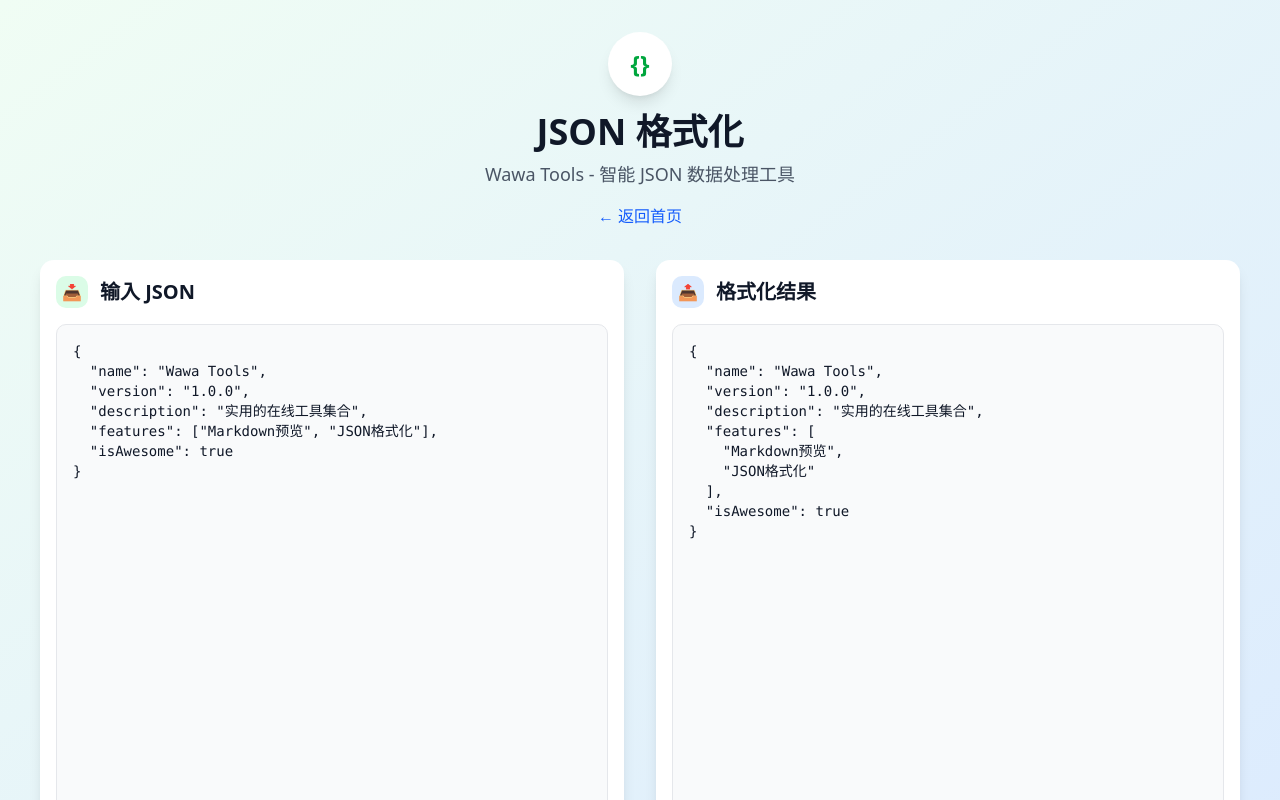
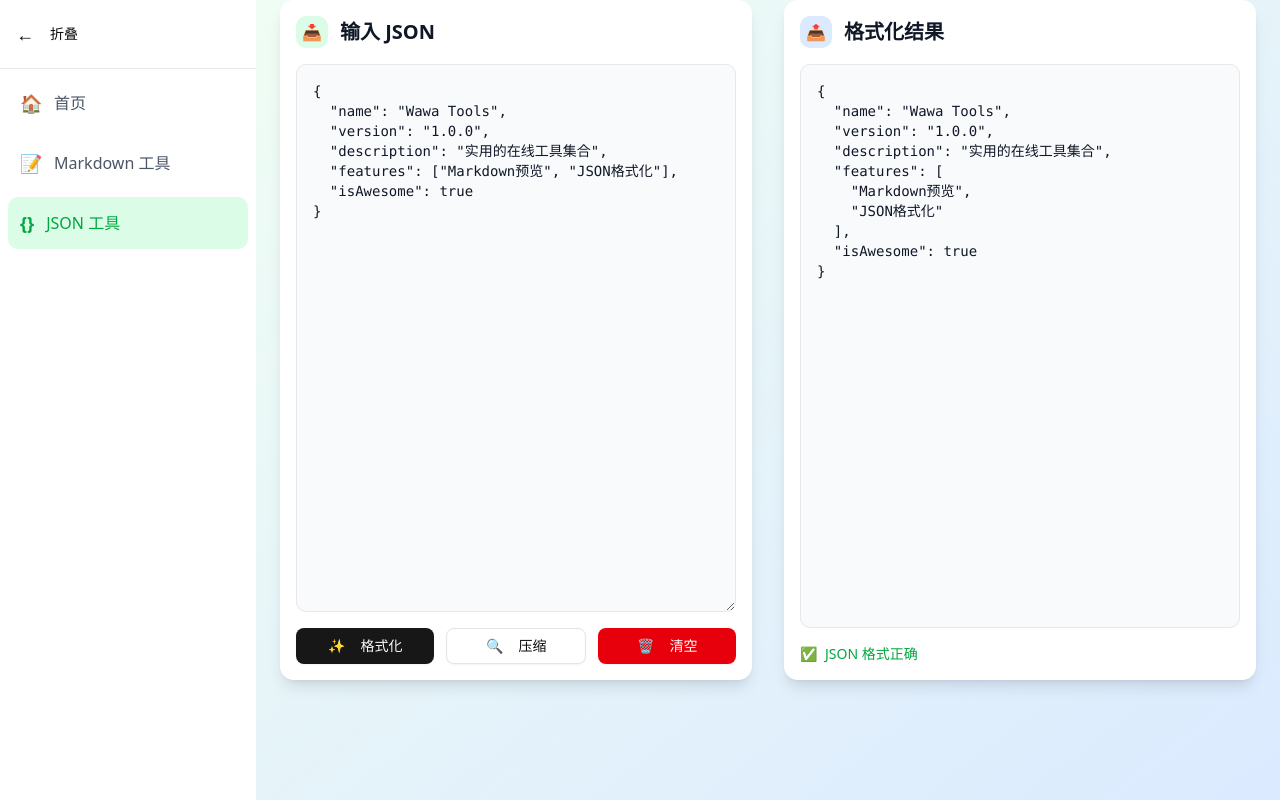
Before and after one commit to onlytiancai/wawa-tools, a Nuxt app: page /json in a window 1280 px wide. Shown: the top 800 px of the page. Built offline with nearby package versions, Linux system fonts and the light colour scheme.

Commit message:
feat: 添加可折叠侧边栏组件
实现带折叠功能的侧边栏导航，并重构JSON和Markdown页面使用该组件。

```diff
--- /dev/null
+++ b/components/Sidebar.vue
@@ -0,0 +1,83 @@
+<template>
+  <div class="flex h-screen">
+    <!-- 侧边栏 -->
+    <div
+      class="bg-white dark:bg-gray-800 shadow-lg transition-all duration-300 ease-in-out"
+      :class="isCollapsed ? 'w-16' : 'w-64'"
+    >
+      <!-- 折叠按钮 -->
+      <div class="p-4 border-b border-gray-200 dark:border-gray-700">
+        <Button
+          @click="toggleSidebar"
+          variant="ghost"
+          size="icon"
+          class="w-full justify-start"
+        >
+          <span class="text-lg">{{ isCollapsed ? '→' : '←' }}</span>
+          <span v-if="!isCollapsed" class="ml-2">折叠</span>
+        </Button>
+      </div>
+
+      <!-- 导航菜单 -->
+      <nav class="p-2">
+        <NuxtLink
+          to="/"
+          class="flex items-center p-3 rounded-lg mb-2 transition-colors"
+          :class="[
+            $route.path === '/'
+              ? 'bg-blue-100 text-blue-600 dark:bg-blue-900 dark:text-blue-400'
+              : 'text-gray-600 hover:bg-gray-100 dark:text-gray-300 dark:hover:bg-gray-700'
+          ]"
+        >
+          <span class="text-lg">🏠</span>
+          <span v-if="!isCollapsed" class="ml-3 font-medium">首页</span>
+        </NuxtLink>
+
+        <NuxtLink
+          to="/markdown"
+          class="flex items-center p-3 rounded-lg mb-2 transition-colors"
+          :class="[
+            $route.path === '/markdown'
+              ? 'bg-purple-100 text-purple-600 dark:bg-purple-900 dark:text-purple-400'
+              : 'text-gray-600 hover:bg-gray-100 dark:text-gray-300 dark:hover:bg-gray-700'
+          ]"
+        >
+          <span class="text-lg">📝</span>
+          <span v-if="!isCollapsed" class="ml-3 font-medium">Markdown 工具</span>
+        </NuxtLink>
+
+        <NuxtLink
+          to="/json"
+          class="flex items-center p-3 rounded-lg mb-2 transition-colors"
+          :class="[
+            $route.path === '/json'
+              ? 'bg-green-100 text-green-600 dark:bg-green-900 dark:text-green-400'
+              : 'text-gray-600 hover:bg-gray-100 dark:text-gray-300 dark:hover:bg-gray-700'
+          ]"
+        >
+          <span class="text-lg">{}</span>
+          <span v-if="!isCollapsed" class="ml-3 font-medium">JSON 工具</span>
+        </NuxtLink>
+      </nav>
+    </div>
+
+    <!-- 主内容区域 -->
+    <div class="flex-1 overflow-auto">
+      <slot />
+    </div>
+  </div>
+</template>
+
+<script setup>
+const isCollapsed = ref(false);
+
+function toggleSidebar() {
+  isCollapsed.value = !isCollapsed.value;
+}
+</script>
+
+<style scoped>
+.router-link-active {
+  font-weight: 600;
+}
+</style>
--- a/pages/json.vue
+++ b/pages/json.vue
@@ -1,19 +1,7 @@
 <template>
-  <div class="min-h-screen bg-gradient-to-br from-green-50 to-blue-100 dark:from-gray-900 dark:to-gray-800">
-    <div class="w-full px-4 py-8">
-      <!-- 页面头部 -->
-      <div class="text-center mb-8">
-        <div class="inline-flex items-center justify-center w-16 h-16 bg-white dark:bg-gray-800 rounded-full shadow-lg mb-4">
-          <span class="text-2xl font-bold text-green-600 dark:text-green-400">{}</span>
-        </div>
-        <h1 class="text-4xl font-bold text-gray-900 dark:text-white mb-2">JSON 格式化</h1>
-        <p class="text-lg text-gray-600 dark:text-gray-300">Wawa Tools - 智能 JSON 数据处理工具</p>
-        <div class="mt-4">
-          <NuxtLink to="/" class="inline-flex items-center text-blue-600 dark:text-blue-400 hover:text-blue-800 dark:hover:text-blue-300 transition-colors">
-            <span>← 返回首页</span>
-          </NuxtLink>
-        </div>
-      </div>
+  <Sidebar>
+    <div class="min-h-screen bg-gradient-to-br from-green-50 to-blue-100 dark:from-gray-900 dark:to-gray-800">
+
 
       <!-- 编辑器区域 -->
       <div class="flex flex-col h-[calc(100vh-120px)] w-full">
@@ -78,7 +66,7 @@
         </div>
       </div>
     </div>
-  </div>
+  </Sidebar>
 </template>
 
 <script setup>
--- a/pages/markdown.vue
+++ b/pages/markdown.vue
@@ -1,19 +1,7 @@
 <template>
-  <div class="min-h-screen bg-gradient-to-br from-purple-50 to-pink-100 dark:from-gray-900 dark:to-gray-800">
-    <div class="w-full px-4 py-8">
-      <!-- 页面头部 -->
-      <div class="text-center mb-8">
-        <div class="inline-flex items-center justify-center w-16 h-16 bg-white dark:bg-gray-800 rounded-full shadow-lg mb-4">
-          <span class="text-2xl font-bold text-purple-600 dark:text-purple-400">📝</span>
-        </div>
-        <h1 class="text-4xl font-bold text-gray-900 dark:text-white mb-2">Markdown 预览</h1>
-        <p class="text-lg text-gray-600 dark:text-gray-300">Wawa Tools - 实时 Markdown 编辑与预览</p>
-        <div class="mt-4">
-          <NuxtLink to="/" class="inline-flex items-center text-blue-600 dark:text-blue-400 hover:text-blue-800 dark:hover:text-blue-300 transition-colors">
-            <span>← 返回首页</span>
-          </NuxtLink>
-        </div>
-      </div>
+  <Sidebar>
+    <div class="min-h-screen bg-gradient-to-br from-purple-50 to-pink-100 dark:from-gray-900 dark:to-gray-800">
+
 
       <!-- 编辑器区域 -->
       <div class="flex flex-col h-[calc(100vh-120px)] w-full">
@@ -51,7 +39,7 @@
         </div>
       </div>
     </div>
-  </div>
+  </Sidebar>
 </template>
 
 <script setup>
```
